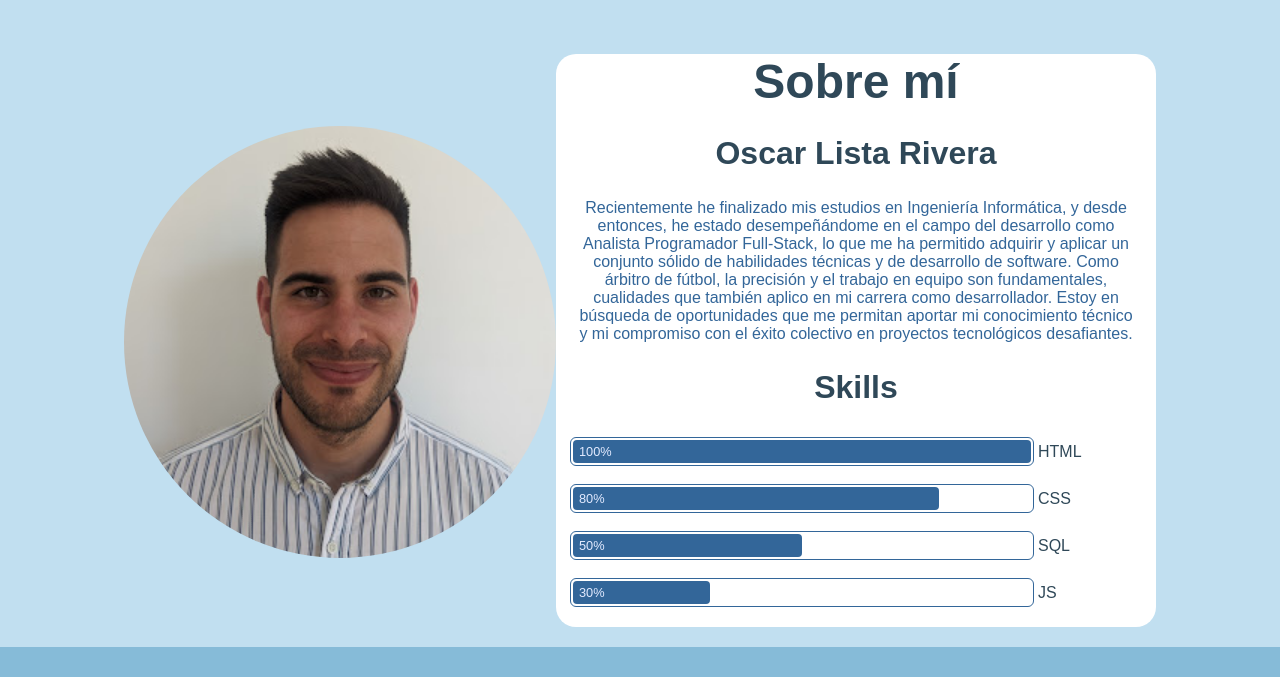
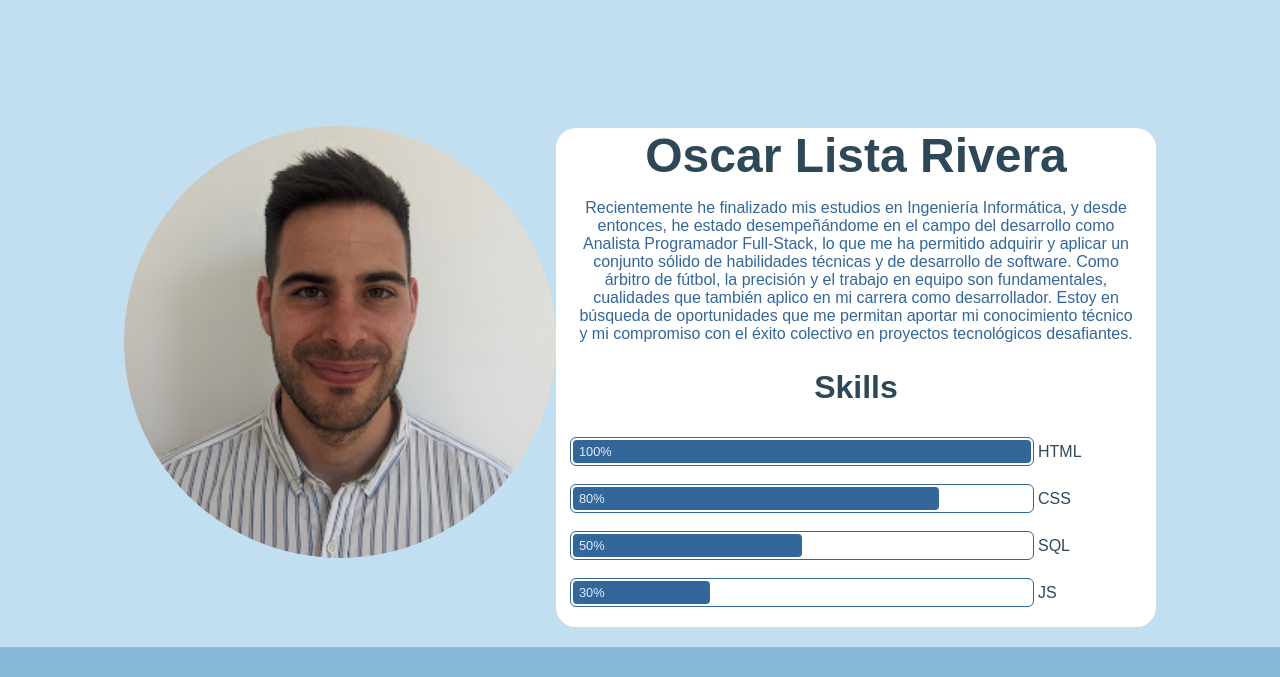
Before and after one commit to olista94/portfolio, a plain HTML site: page index.html in a window 1280 px wide. Shown: the part 73-750 px from the top of the page. Drawn offline with nearby package versions, Linux system fonts and the light colour scheme.

Commit message:
feat: cambiado h2 por h1

```diff
--- a/index.html
+++ b/index.html
@@ -35,8 +35,7 @@
             <div class="profile__data-container">
                 <div class="profile__data">
                     <div class="profile__description">
-                        <h1>Sobre mí</h1>
-                        <h2>Oscar Lista Rivera</h2>
+                        <h1>Oscar Lista Rivera</h1>
                         <p>
                             Recientemente he finalizado mis estudios en Ingeniería Informática, y desde entonces, he estado desempeñándome en el campo del desarrollo como Analista Programador Full-Stack, lo que me ha permitido adquirir y aplicar un conjunto sólido de habilidades técnicas y de desarrollo de software.
 
```
